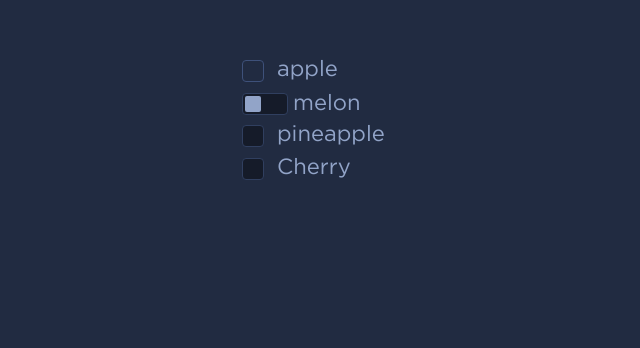
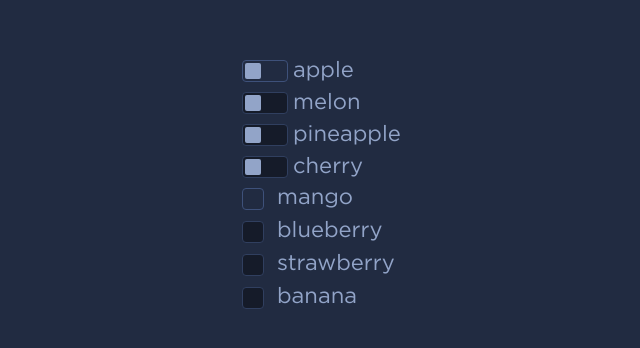
Before and after one commit to Gusland/gusland.github.io, a Vue app: page / in a window 1280 px wide. Shown: the top 348 px of the page, without its empty margins (198-838 px from the left). Built offline with nearby package versions, Linux system fonts and the light colour scheme.

Commit message:
- add disabled state, expand stub data

```diff
--- a/src/App.vue
+++ b/src/App.vue
@@ -31,23 +31,40 @@ export default {
     return {
       items: [
         {
-          id: 1, title: 'apple', visible: true, disabled: true,
+          id: 1, title: 'apple', disabled: true, isToggle: true,
         },
         {
           id: 2,
           title: 'melon',
-          visible: false,
           isToggle: true,
         },
         {
           id: 3,
           title: 'pineapple',
-          visible: true,
+          isToggle: true,
         },
         {
           id: 4,
-          title: 'Cherry',
-          visible: true,
+          title: 'cherry',
+          isToggle: true,
+        },
+        {
+          id: 5, title: 'mango', disabled: true, isToggle: false,
+        },
+        {
+          id: 6,
+          title: 'blueberry',
+          isToggle: false,
+        },
+        {
+          id: 7,
+          title: 'strawberry',
+          isToggle: false,
+        },
+        {
+          id: 8,
+          title: 'banana',
+          isToggle: false,
         },
       ],
       selectedItems: [],
--- a/src/components/Checkbox.vue
+++ b/src/components/Checkbox.vue
@@ -1,7 +1,7 @@
 <template>
   <div class="wrapper">
     <template v-if="isToggle">
-      <div class="toggle" @click="toggleHandler">
+      <div :class="{'toggle': true, 'toggle-disabled': disabled}" @click="toggleHandler">
         <div :class="{ 'toggle-switch': true, 'toggle-on': toggled }"></div>
         <div v-bind:class="{'toggle-text': true, 'toggle-text-white': toggled}"> {{ title }}</div>
 
@@ -155,6 +155,12 @@ input:checked {
   margin-bottom: 10px;
 }
 
+.toggle-disabled {
+  pointer-events: none;
+  background: var(--primary-500);
+  border: 1px solid var(--primary-300);
+}
+
 .toggle:hover {
   background-color: var(--primary-900);
 }
```
